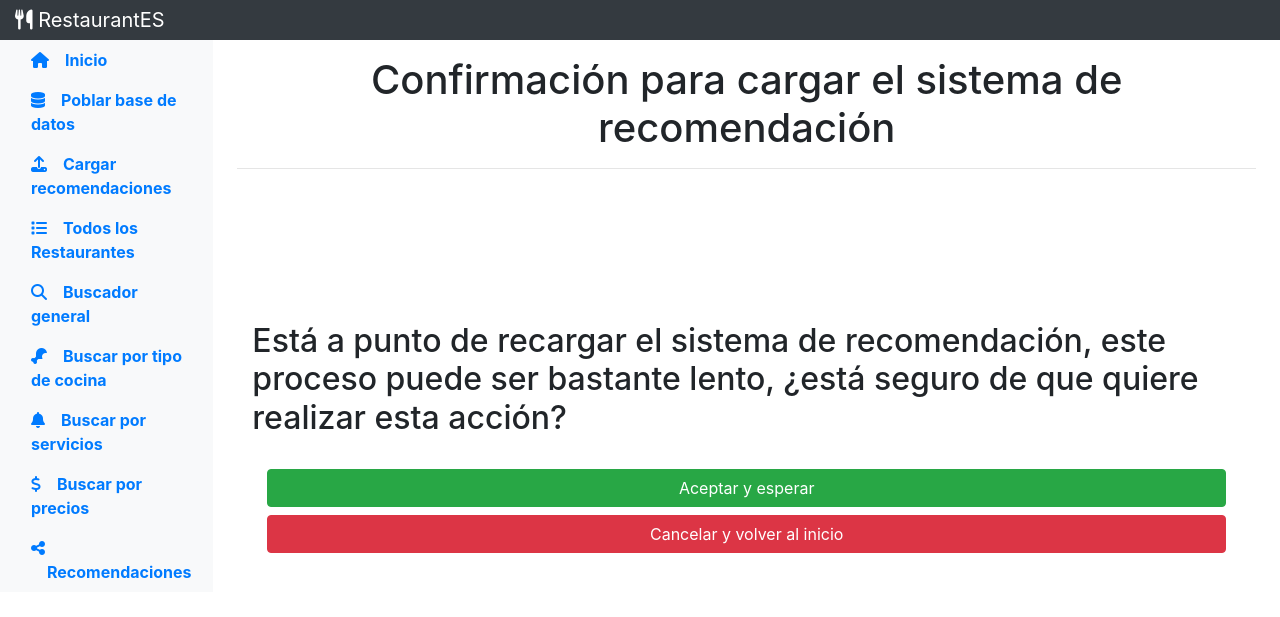
After one commit to Superjaviergf/restaurantesAII, a Django app: page /confirmLR/ in a window 1280 px wide. The commit adds this page. Shown: the top 617 px of the page. Run offline with Django 4.2, Linux system fonts and the light colour scheme; some libraries are stand-ins or nearby versions.

Commit message:
Mejora general de la web

```diff
--- a/main/views.py
+++ b/main/views.py
@@ -109,6 +109,10 @@ def loadDict():
     shelf.close()
 
 
+def confirmLR(request):
+    return render(request, 'confirmarLR.html')
+
+
 def loadRS(request):
     loadDict()
     return render(request, 'loadComplete.html')
@@ -132,5 +136,6 @@ def recommendedRestaurantUser(request):
                 scores.append(re[0])
             items = zip(restaurantes, scores)
             return render(request, 'datosRecomendacion.html', {'user': user, 'items': items, 'form': form})
-    form = UserForm()
+        else:
+            form = UserForm()
     return render(request, 'recommendationView.html', {'form': form})
--- a/restaurantesAII/urls.py
+++ b/restaurantesAII/urls.py
@@ -23,6 +23,7 @@ urlpatterns = [
     path('admin', admin.site.urls),
     path('confirmPopulate', views.confirmPopulate),
     path('populate/', views.populate),
+    path('confirmLR/', views.confirmLR),
     path('loadRS/', views.loadRS),
     path('findAll/', views.findAll),
     path('search/', views.search),
--- a/templates/base.html
+++ b/templates/base.html
@@ -36,7 +36,7 @@
                             <a class="nav-link" href="/confirmPopulate"><i class="fas fa-database"></i><span class="ml-3">Poblar base de datos</span></a>
                         </li>
                         <li class="nav-item">
-                            <a class="nav-link" href="/loadRS"><i class="fas fa-upload"></i><span class="ml-3">Cargar recomendaciones</span></a>
+                            <a class="nav-link" href="/confirmLR"><i class="fas fa-upload"></i><span class="ml-3">Cargar recomendaciones</span></a>
                         </li>
                         <li class="nav-item">
                             <a class="nav-link" href="/findAll"><i class="fas fa-list"></i><span class="ml-3">Todos los Restaurantes</span></a>
--- /dev/null
+++ b/templates/confirmarLR.html
@@ -0,0 +1,14 @@
+{% extends 'base.html' %}
+
+{% block titulo %}Confirmación para cargar el sistema de recomendación{% endblock %}
+{% block contenido %}
+    <hr>
+    <div class="container" style="margin-top: 15%;">
+        <h2>Está a punto de recargar el sistema de recomendación, este proceso puede ser bastante lento, ¿está seguro de que quiere realizar esta acción?</h2>
+        <br>
+        <div class="container">
+            <a class="btn btn-success btn-block" href="/loadRS">Aceptar y esperar</a>
+            <a class="btn btn-danger btn-block" href="/">Cancelar y volver al inicio</a>
+        </div>
+    </div>
+{% endblock %}
```
Also changed, not shown: main/forms.py (+11 -7 lines), 4 other files.
